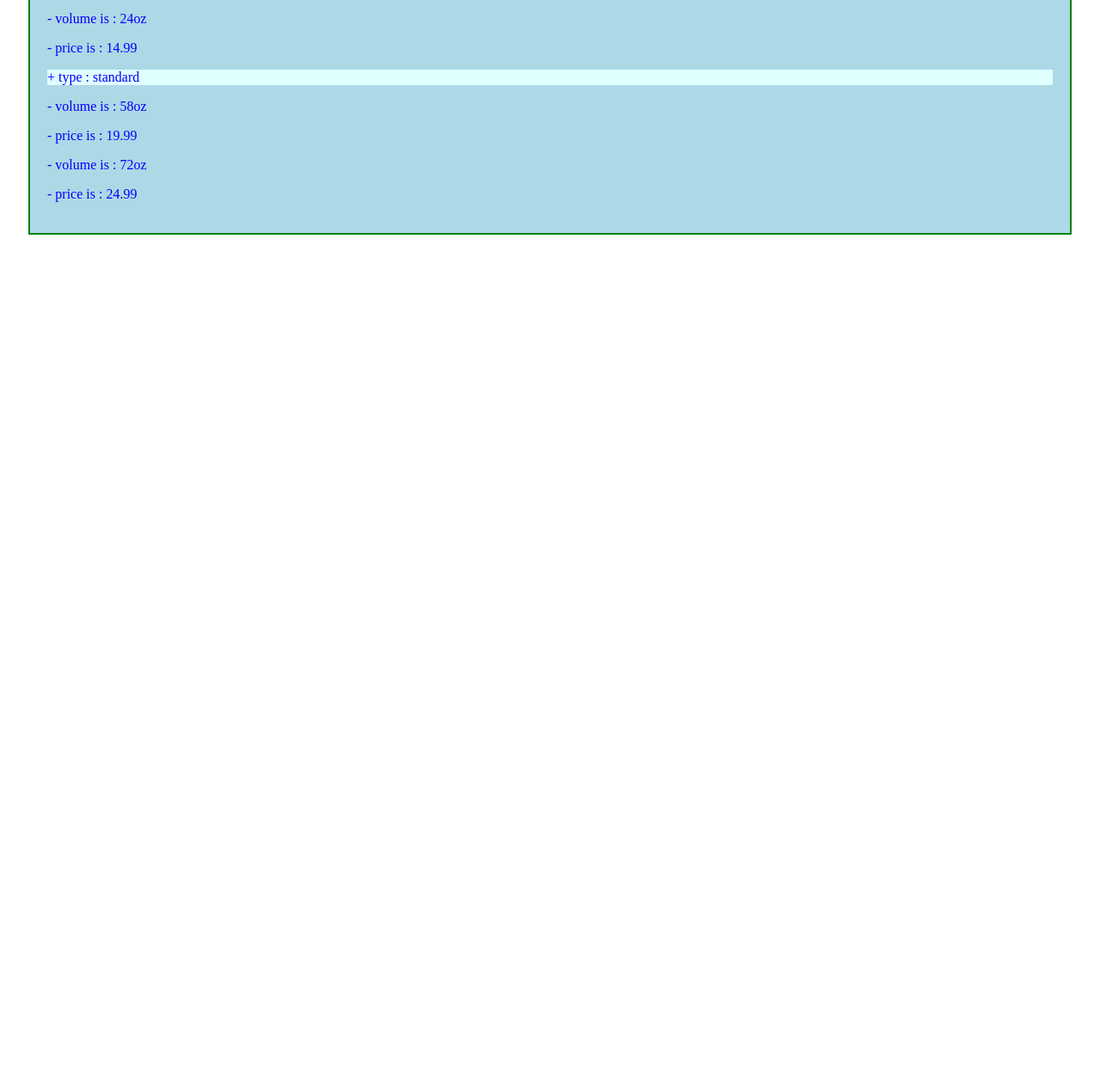
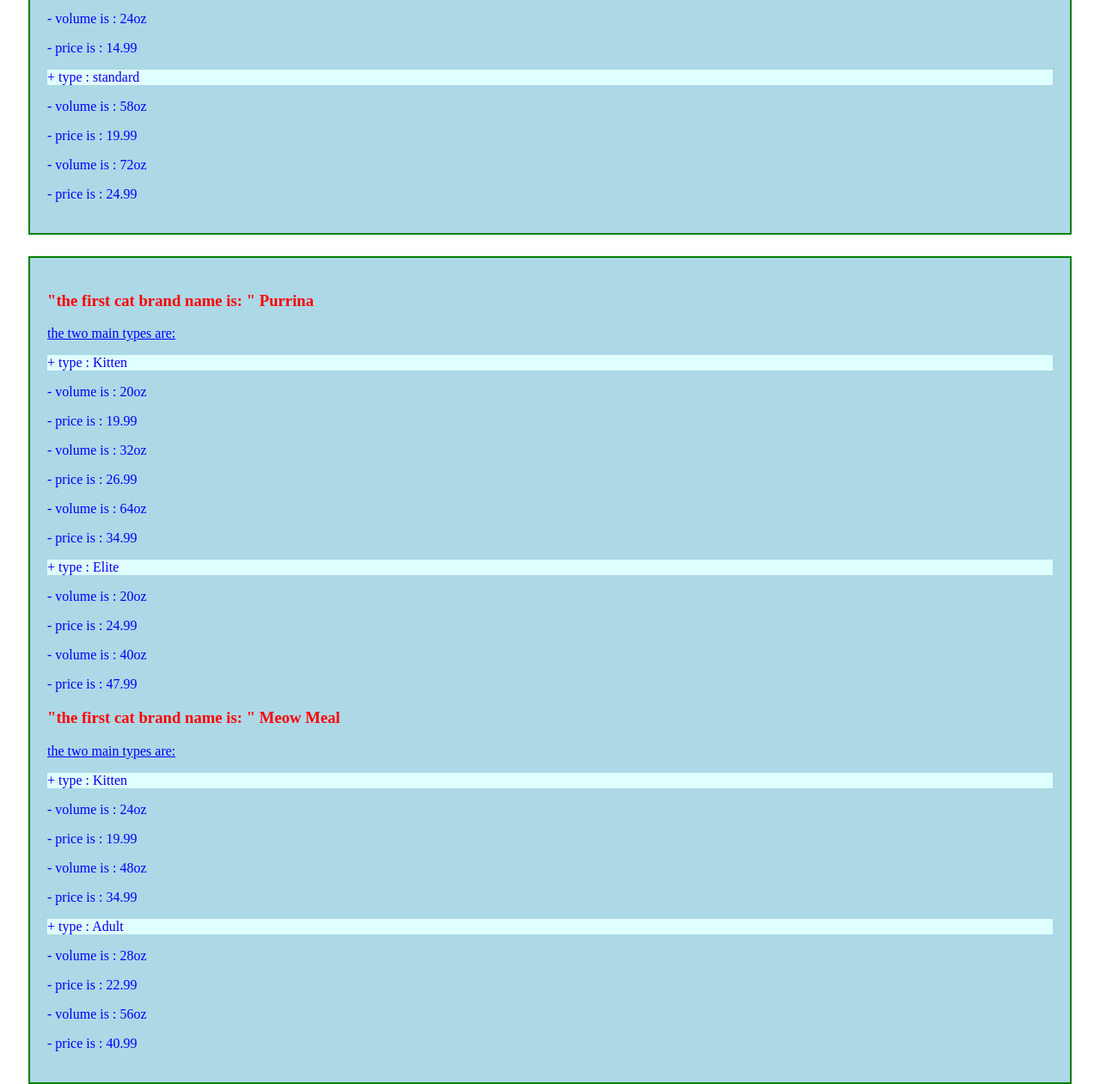
Before and after one commit to Sanyyouisf/Pet-Food, a plain HTML site: page index.html in a window 1280 px wide. Shown: the part 647-1908 px from the top of the page at 86% size. Before the commit the page ends 945 px from the top, so only its background shows below. Drawn offline with Linux system fonts and the light colour scheme.

Commit message:
add a js and json for cat food

```diff
--- /dev/null
+++ b/catFood.js
@@ -0,0 +1,37 @@
+
+var myRequest = new XMLHttpRequest();
+
+var catFoodContainer = document.getElementById("catFoodContainer");
+
+function makeCatDom(xhrData){
+    var catFoodString = "";
+    var currentCatFood;
+
+    for(var x = 0; x < xhrData.cat_brands.length; x++) {
+        currentCatFood = xhrData.cat_brands[x];
+        catFoodString += `<h3 class= "name "> "the first cat brand name is: " ${xhrData.cat_brands[x].name} </h3>`;
+        catFoodString +=`<p  class = "mainTypes">  the two main types are: </p>`
+
+        for (var i=0 ;i < xhrData.cat_brands[x].types.length ; i++ ){
+        	catFoodString += `<p class="secondType">  + type :  ${xhrData.cat_brands[x].types[i].type}</p>`;
+
+        	for (var j=0 ;j < xhrData.cat_brands[x].types[i].volumes.length ; j++ ){
+                catFoodString += `<p>  - volume is :  ${xhrData.cat_brands[x].types[i].volumes[j].name}</p>`;
+                catFoodString += `<p>  - price is :  ${xhrData.cat_brands[x].types[i].volumes[j].price}</p>`;
+        	}
+       	}
+    }
+    catFoodContainer.innerHTML = catFoodString;
+}
+
+function executeCataFoodAfterFileLoaded(){
+    var catData = JSON.parse(this.responseText);
+    console.log("my cat Data is : ", catData);
+    makeCatDom(catData);
+}
+
+myRequest.addEventListener("load", executeCataFoodAfterFileLoaded);
+myRequest.open("GET", "catFood.json");
+
+myRequest.send();
+console.log("myRequest", myRequest);
--- /dev/null
+++ b/catFood.json
@@ -0,0 +1,72 @@
+{
+   "cat_brands": [
+    {
+      "name": "Purrina",
+      "breeds": ["Siamese", "Bengal", "Showshoe", "Munchkin"],
+      "types": [
+        {
+          "type": "Kitten",
+          "volumes": [
+            {
+              "name": "20oz",
+              "price": 19.99
+            },
+            {
+              "name": "32oz",
+              "price": 26.99
+            },
+            {
+              "name": "64oz",
+              "price": 34.99
+            }
+          ]
+        },
+        {
+          "type": "Elite",
+          "volumes": [
+            {
+              "name": "20oz",
+              "price": 24.99
+            },
+            {
+              "name": "40oz",
+              "price": 47.99
+            }
+          ]
+        }
+      ]
+    },
+    {
+      "name": "Meow Meal",
+      "breeds": ["Manx", "Egyptian", "Mau", "Himalayan", "Rag Doll"],
+      "types": [
+        {
+          "type": "Kitten",
+          "volumes": [
+            {
+              "name": "24oz",
+              "price": 19.99
+            },
+            {
+              "name": "48oz",
+              "price": 34.99
+            }
+          ]
+        },
+        {
+          "type": "Adult",
+          "volumes": [
+            {
+              "name": "28oz",
+              "price": 22.99
+            },
+            {
+              "name": "56oz",
+              "price": 40.99
+            }
+          ]
+        }
+      ]
+    }
+  ]
+}
--- a/index.html
+++ b/index.html
@@ -7,7 +7,9 @@
 <body>
 
 	<div  id="foodContainer"></div>
+	<div  id="catFoodContainer"></div>
 
 	<script type="text/javascript" src="main.js"></script>
+	<script type="text/javascript" src="catFood.js"></script>
 </body>
 </html>
```
